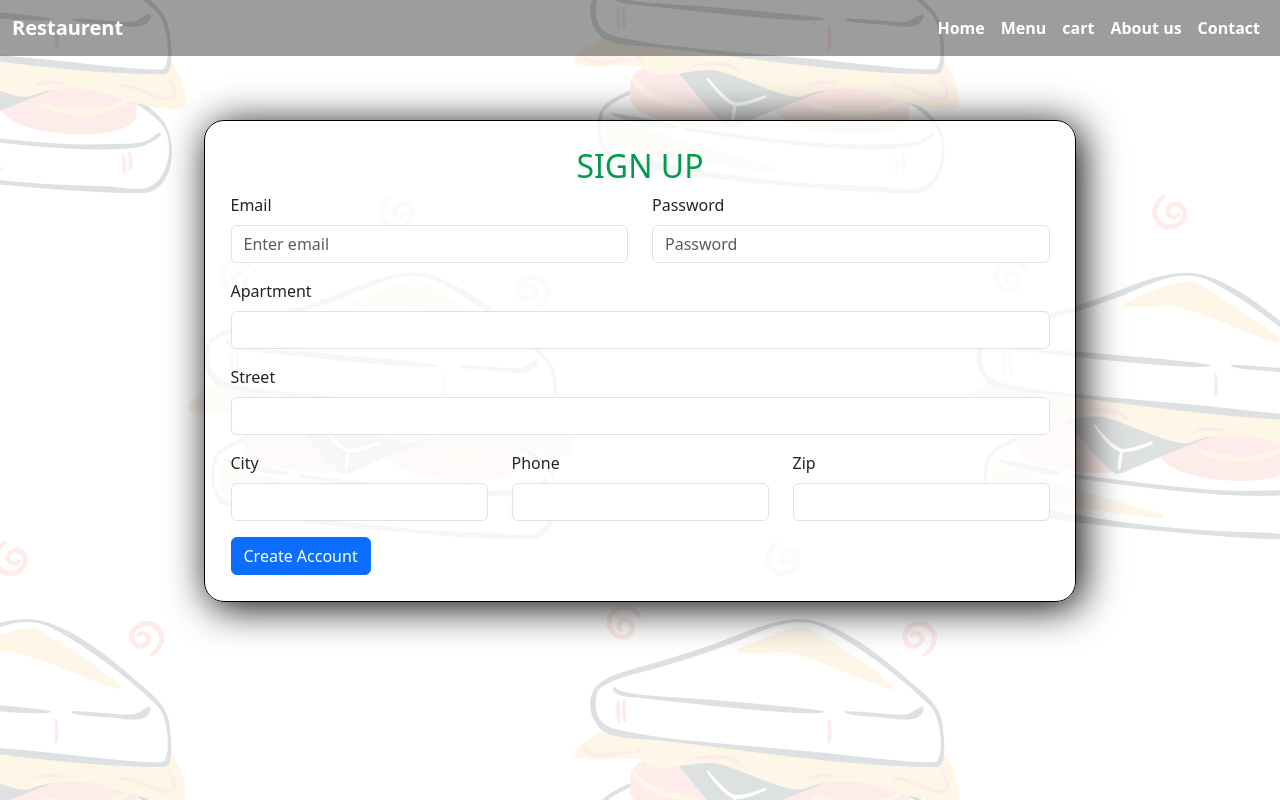
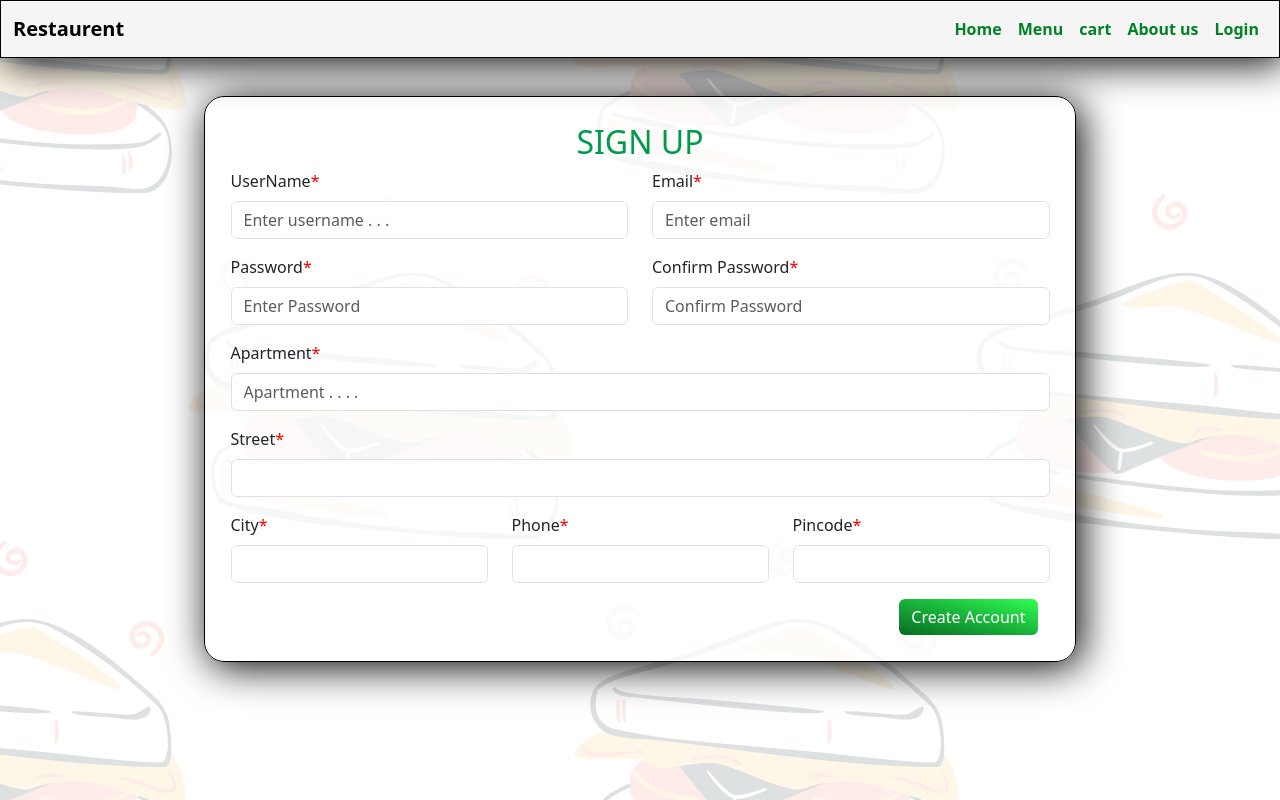
Before and after one commit to manibalaji003/RESTAURENT-WEBSITE, a React (Vite) app in the folder frontend/: page /signup in a window 1280 px wide. Built offline with nearby package versions, Linux system fonts and the light colour scheme.

Commit message:
menu page commit

```diff
--- a/frontend/package.json
+++ b/frontend/package.json
@@ -16,6 +16,7 @@
     "react": "^18.3.1",
     "react-bootstrap": "^2.10.3",
     "react-dom": "^18.3.1",
+    "react-loader-spinner": "^6.1.6",
     "react-router-dom": "^6.24.0"
   },
   "devDependencies": {
--- a/frontend/src/App.css
+++ b/frontend/src/App.css
@@ -1,6 +1,7 @@
 .navibar{
-  background-color: rgba(0, 0, 0, 0.384);
-
+  background-color: whitesmoke;
+  box-shadow: 5px 5px 40px  black;
+  border: 1px solid black;
 }
 
 .imagecontainer{
@@ -10,8 +11,15 @@
   background-size: cover;
 
 }
-
-
+.loader{
+  display: flex;
+  height: 100vh;
+  justify-content: center;
+  align-items: center;
+}
+super{
+  color: red;
+}
 .logo{
   color: white;
   font-size: 1.5rem;
@@ -46,20 +54,23 @@
 }
 
 
-.dessserts{
+.menu-category{
   display: flex;
   flex-direction: row;
   flex-wrap: wrap;
+}
+.item-description{
+  text-align: justify;
 }
 h3,h2{
   color: rgb(0, 155, 77);
 }
 .pricetag{
-  font-size: 1.5rem;
+  font-size: 1.2rem;
 }
-.dessserts Button{
-  background-color: red;
-  border-color: brown;
+.menu-category Button{
+  background-color: rgb(2, 167, 71);
+  border-color: rgb(36, 255, 17);
 
 
 }
@@ -85,8 +96,16 @@ border: none;
   width: fit-content;
   background-color: rgba(255, 255, 255, 0.726);
   padding: 2%;
-  margin-top: 5%;
+  margin-top: 3%;
   border: 1px solid black;
   border-radius: 20px;
   box-shadow: 5px 5px 40px black;
 }
+
+
+.signupcontainer Button{
+
+background-image: linear-gradient(to right top, #076d21, #0f8f2d, #19b33a, #24d946, #31ff53);
+border: none;
+
+}
--- a/frontend/src/App.jsx
+++ b/frontend/src/App.jsx
@@ -18,6 +18,7 @@ function App() {
         <Routes>
             <Route path='/' element={<Home />} />
             <Route path='/loginpage' element={<LoginPage />} />
+            <Route path='/menu' element={<Menu />} />
             <Route path='/signup' element={<Signup />} />
 
           </Routes>
--- a/frontend/src/Components/Header.jsx
+++ b/frontend/src/Components/Header.jsx
@@ -6,15 +6,15 @@ const Header = () => {
     <div>
         <Navbar  className='navibar'>
             <Container>
-                <Navbar.Brand style={{color:'white',fontWeight:'600'}}>Restaurent</Navbar.Brand>
+                <Navbar.Brand style={{color:'black',fontWeight:'600'}}>Restaurent</Navbar.Brand>
                </Container>
                <Container className="justify-content-end " >
             <Nav >
-            <Nav.Link href="#home" style={{color:'white', fontWeight:'600'}}>Home</Nav.Link>
-            <Nav.Link href="#home" style={{color:'white', fontWeight:'600'}}>Menu</Nav.Link>
-            <Nav.Link href="#home" style={{color:'white', fontWeight:'600'}}>cart</Nav.Link>
-            <Nav.Link href="#features"style={{color:'white', fontWeight:'600'}}>About us</Nav.Link>
-            <Nav.Link href="#pricing" style={{color:'white', fontWeight:'600'}}>Contact</Nav.Link>
+            <Nav.Link href="/" style={{color:'#018224', fontWeight:'600'}}>Home</Nav.Link>
+            <Nav.Link href="/menu" style={{color:'#018224', fontWeight:'600'}}>Menu</Nav.Link>
+            <Nav.Link href="/" style={{color:'#018224', fontWeight:'600'}} className='cart'>cart</Nav.Link>
+            <Nav.Link href="#features"style={{color:'#018224', fontWeight:'600'}}>About us</Nav.Link>
+            <Nav.Link href="loginpage" style={{color:'#018224', fontWeight:'600'}}>Login</Nav.Link>
           </Nav>
            </Container>
         </Navbar>
--- a/frontend/src/Pages/LoginPage.jsx
+++ b/frontend/src/Pages/LoginPage.jsx
@@ -1,7 +1,7 @@
 import React, { useState } from 'react'
 import Header from '../Components/Header'
 import { Button, Container ,FloatingLabel,Form} from 'react-bootstrap'
-import { useNavigate } from 'react-router-dom'
+import { Link, useNavigate } from 'react-router-dom'
 import axios from 'axios'
 
 const LoginPage = () => {
@@ -57,7 +57,7 @@ const HandleFormData = async (e) =>{
             </FloatingLabel>
             <Button type='submit'>Enter</Button>
             </Form>
-            <center>Need an Account? Create account </center>
+            <center>Need an Account? <Link to={'/signup'}>Create account</Link> </center>
             </Container>
     </div>
   )
--- a/frontend/src/Pages/Signup.jsx
+++ b/frontend/src/Pages/Signup.jsx
@@ -1,10 +1,22 @@
-import React from 'react'
+import React, { useState } from 'react'
 import Header from '../Components/Header'
 import { Button, Container ,Row,Col,FloatingLabel,Form} from 'react-bootstrap'
 
 
 const Signup = () => {
 
+  const [userData,setUserData]=useState(
+    {
+      'email':"",
+      "password":"",
+      "Apartment":"",
+      "Street":"",
+        "phone":"",
+        "pincode":"",
+        "city":'',
+
+    }
+  );
 
 
   return (
@@ -16,48 +28,60 @@ const Signup = () => {
               <Form>
       <Row className="mb-3">
         <Form.Group as={Col} controlId="formGridEmail">
-          <Form.Label>Email</Form.Label>
+        <Form.Label>UserName<super>*</super></Form.Label>
+          <Form.Control type="text" placeholder="Enter username . . ." />
+        </Form.Group>
+
+        <Form.Group as={Col} controlId="formGridText">
+          <Form.Label>Email<super>*</super></Form.Label>
           <Form.Control type="email" placeholder="Enter email" />
+        </Form.Group>
+      </Row>
+
+      <Row className="mb-3">
+        <Form.Group as={Col} controlId="formGridEmail">
+          <Form.Label>Password<super>*</super></Form.Label>
+          <Form.Control type="password" placeholder="Enter Password" />
         </Form.Group>
 
         <Form.Group as={Col} controlId="formGridPassword">
-          <Form.Label>Password</Form.Label>
-          <Form.Control type="password" placeholder="Password" />
+          <Form.Label>Confirm Password<super>*</super></Form.Label>
+          <Form.Control type="password" placeholder="Confirm Password" />
         </Form.Group>
       </Row>
 
       <Form.Group className="mb-3" controlId="formGridAddress1">
-        <Form.Label>Apartment</Form.Label>
-        <Form.Control type='text'/>
+        <Form.Label>Apartment<super>*</super></Form.Label>
+        <Form.Control type='text' placeholder='Apartment . . . . '/>
       </Form.Group>
 
       <Form.Group className="mb-3" controlId="formGridAddress2">
-        <Form.Label>Street</Form.Label>
+        <Form.Label>Street<super>*</super></Form.Label>
         <Form.Control  type='text' />
       </Form.Group>
 
       <Row className="mb-3">
         <Form.Group as={Col} controlId="formGridCity">
-          <Form.Label>City</Form.Label>
+          <Form.Label>City<super>*</super></Form.Label>
           <Form.Control type='text' />
         </Form.Group>
 
         <Form.Group as={Col} controlId="formGridState">
-          <Form.Label>Phone</Form.Label>
+          <Form.Label>Phone<super>*</super></Form.Label>
             <Form.Control type='phone' />
         </Form.Group>
 
         <Form.Group as={Col} controlId="formGridZip">
-          <Form.Label>Zip</Form.Label>
+          <Form.Label>Pincode<super>*</super></Form.Label>
           <Form.Control />
         </Form.Group>
       </Row>
 
 
+      <Container className='d-flex justify-content-end'> <Button variant="primary" type="submit">
+        Create Account
+      </Button></Container>
 
-      <Button variant="primary" type="submit">
-        Create Account
-      </Button>
     </Form>
 
             </Container>
```
Also changed, not shown: frontend/src/Pages/Menu.jsx (+56 -112 lines), 1 other file (tests, documents, lock files or other folders).
